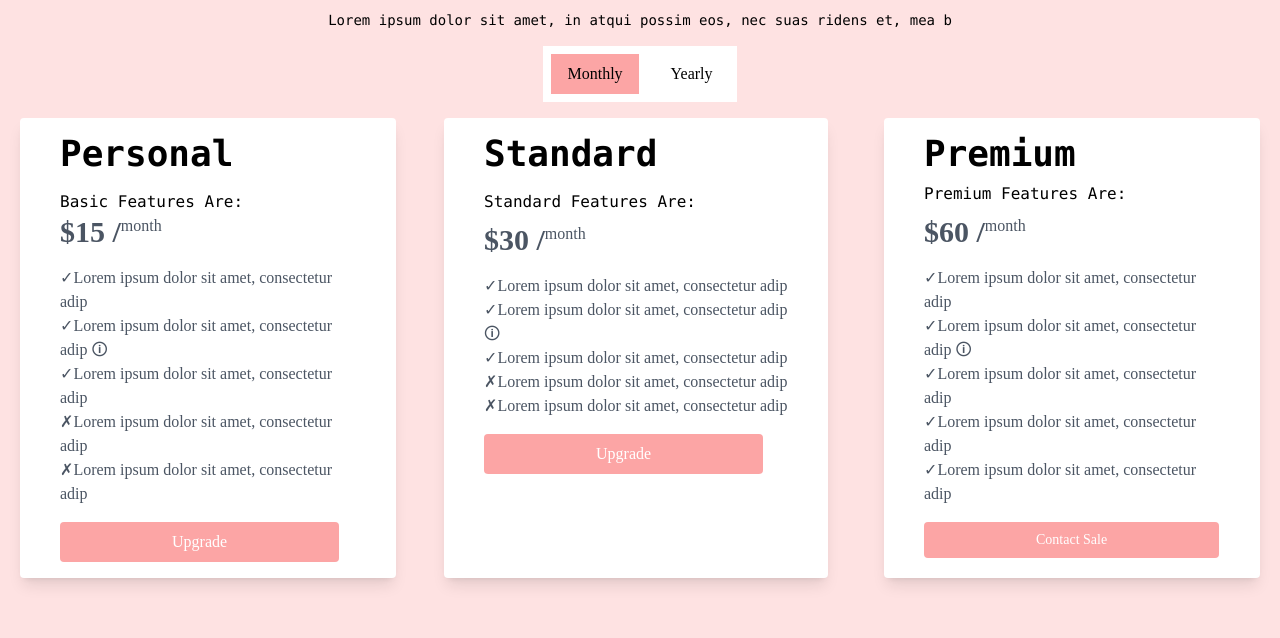
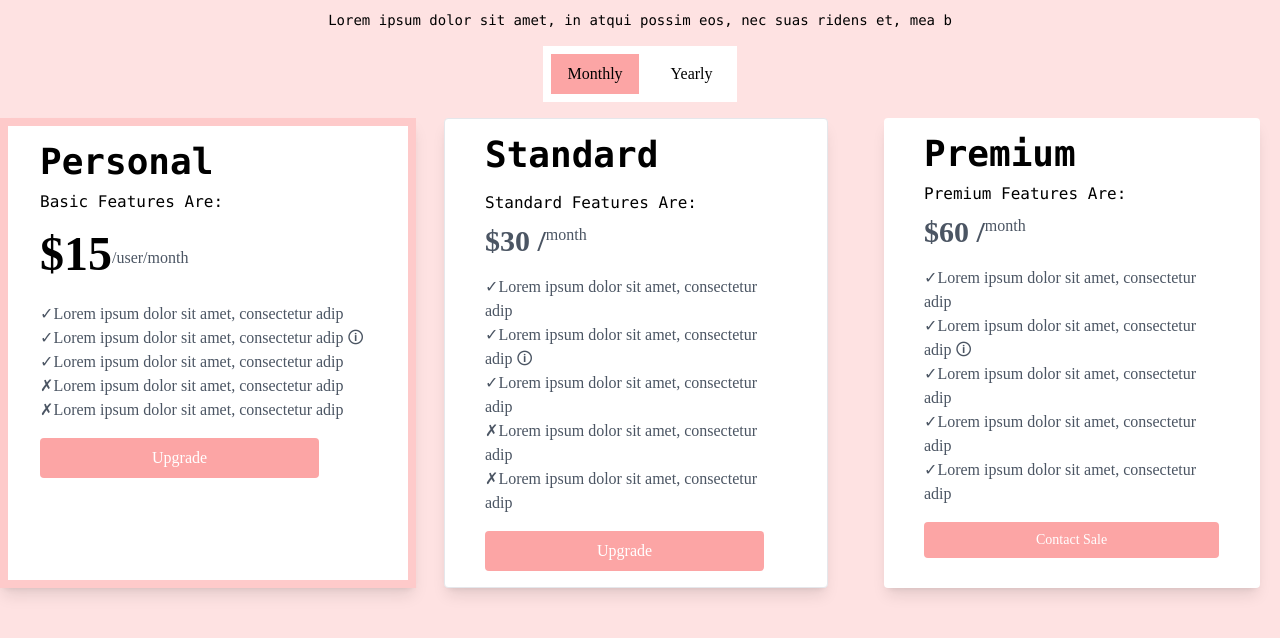
Before and after one commit to arushiMWork2004/maqroBudgetStore, a Next.js app: page / in a window 1280 px wide. Shown: the part 3846-4484 px from the top of the page. Built offline with nearby package versions, Linux system fonts and the light colour scheme.

Commit message:
Update Pricing.jsx

```diff
--- a/components/Pricing.jsx
+++ b/components/Pricing.jsx
@@ -37,16 +37,17 @@ const PricingPlan = () => {
       </div>
       <div className="flex justify-center">
         <div className="grid gap-4 grid-cols-1 sm:grid-cols-2 lg:grid-cols-3">
-          <div className="max-w-sm rounded overflow-hidden shadow-lg bg-white mx-5">
-            <div className="px-10 py-4">
-              <h2 className="text-4xl font-bold font-mono mb-4">Personal</h2>
-              <p className="font-mono">Basic Features Are:</p>
-              <div className = "inline-flex">
-            <p className="text-gray-600 text-3xl font-bold mb-4">
-              {isMonthly ? '$15  /' : '$150 /'}
+          <div className="overflow-hidden shadow-lg bg-white border-8 border-red-200">
+            <div className="px-120 py-4">
+              <div className="ml-8">
+              <h2 className="text-4xl font-bold font-mono mb-2">Personal</h2>
+              <p className="font-mono mb-4">Basic Features Are:</p>
+              <div className = "inline-flex mb-2">
+            <p className="text-black text-5xl font-bold mb-4">
+              {isMonthly ? '$15' : '$150 /'}
             </p>
-            <p className="text-gray-600 mb-4">
-              {isMonthly ? 'month' : ' year'}
+            <p className="text-gray-600 mt-4">
+              {isMonthly ? ` /user/month` : ' year'}
             </p>
             </div>
               <ul className="text-gray-600">
@@ -59,9 +60,10 @@ const PricingPlan = () => {
               <button className="bg-red-300 text-white py-2 px-28 mt-4 rounded">
                 Upgrade
               </button>
+              </div>
             </div>
           </div>
-          <div className="max-w-sm rounded overflow-hidden shadow-lg bg-white mx-3">
+          <div className="max-w-sm rounded overflow-hidden shadow-lg border bg-white mx-3">
             <div className="px-10 py-4">
               <h2 className="text-4xl font-bold font-mono mb-4">Standard</h2>
               <p className="font-mono mb-2">Standard Features Are:</p>
```
